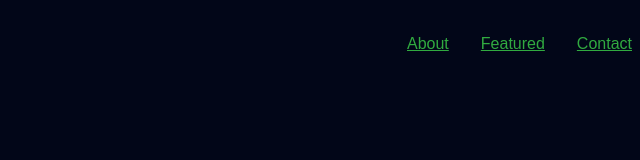
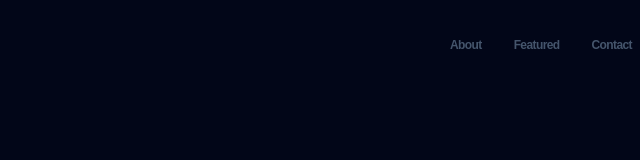
Before and after one commit to JohnReyGimenez/Portfolio, a website built with Vite: page index.html in a window 1280 px wide. Shown: the whole page, without its empty margins (640-1280 px from the left). Built offline with nearby package versions, Linux system fonts and the light colour scheme; a web font is replaced by a local one.

Commit message:
added header links css

```diff
--- a/index.html
+++ b/index.html
@@ -12,13 +12,13 @@
       <nav>
         <ul class="header__menu">
           <li>
-            <a href="#about">About</a>
+            <a class= "header__link" href="#about">About</a>
           </li>
           <li>
-            <a href="#featured">Featured</a>
+            <a class= "header__link" href="#featured">Featured</a>
           </li>
           <li>
-            <a href="#contact">Contact</a>
+            <a class= "header__link" href="#contact">Contact</a>
           </li>
         </ul>
       </nav>
--- a/styles/components/header.css
+++ b/styles/components/header.css
@@ -31,3 +31,16 @@
     padding: 0%;
     gap: 2em;
 }
+
+.header__link {
+    font-size: var(--size-xs);
+    text-decoration: none;
+    font-weight: 600;
+    color: var(--clr-slate600);
+    letter-spacing: -0.05em;
+    transition: color 0.3s;
+}
+
+.header__link:hover {
+    color: var(--clr-accent);
+}
```
